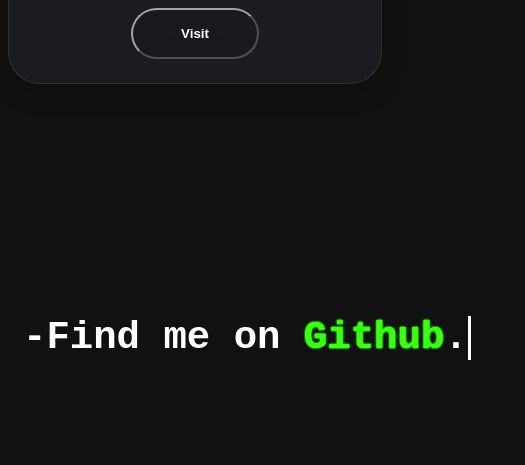
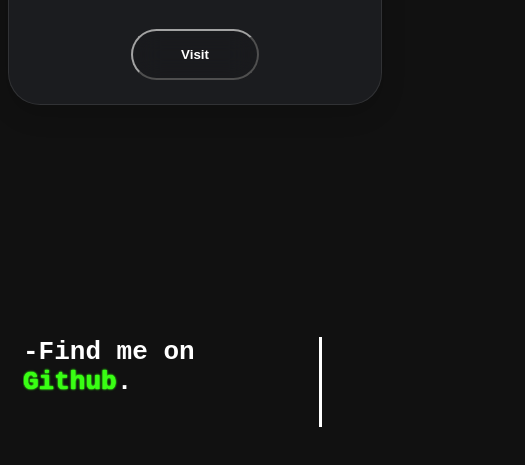
Before and after one commit to MilD-0/P, a plain HTML site: page index.html in a window 390 px wide. Shown: the part 1431-1896 px from the top of the page, 525 px wide, since content can reach past the window. Drawn offline with Linux system fonts and the light colour scheme.

Commit message:
Update styles.css
Fixed text not wrapping properly on mobile

```diff
--- a/styles.css
+++ b/styles.css
@@ -341,11 +341,12 @@ text-shadow:
   margin-left: 15px;
   margin-top: 200px;
   border-right: 3px solid;
+   white-space:pre-wrap;
 
-  font-size: 2em;
+  font-size: 1.8em;
 }
 .bh {
-  font-size: 3em;
+  font-size: 2em;
 }
 .glow{
 
```
